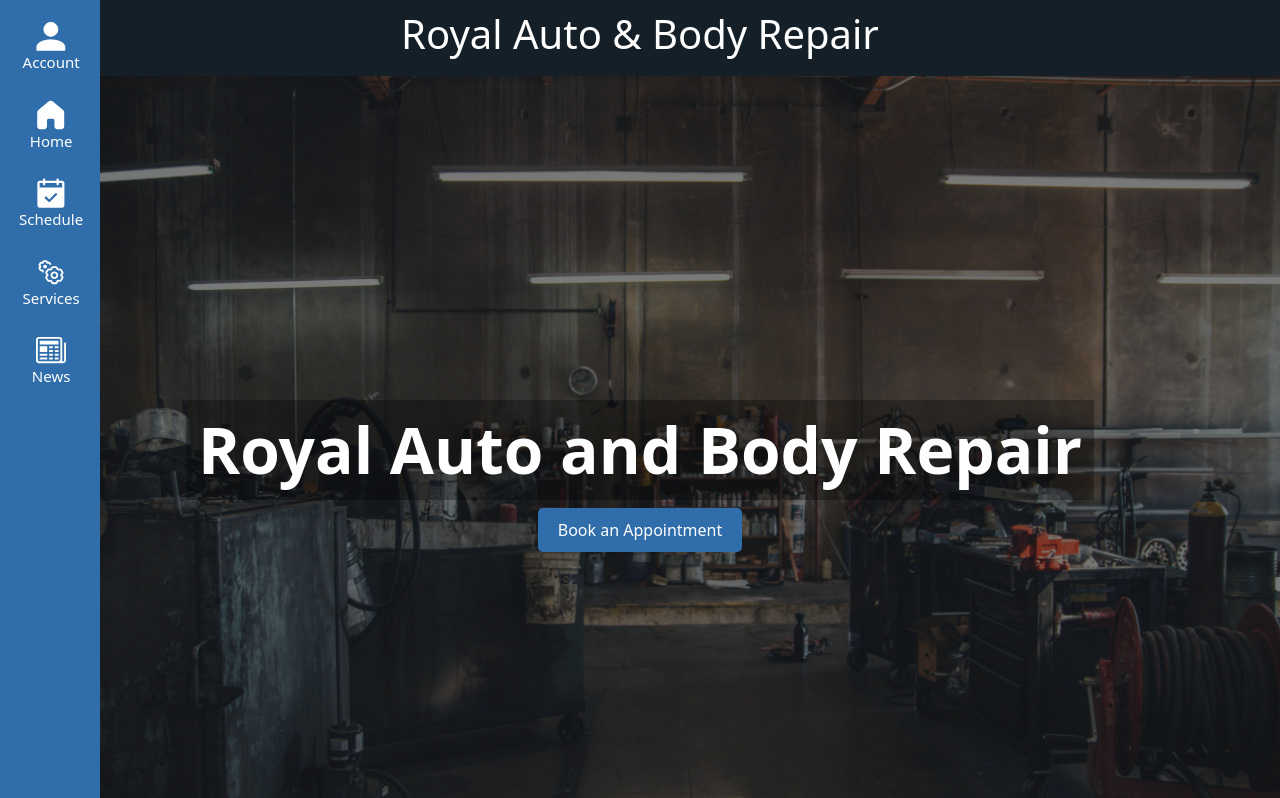
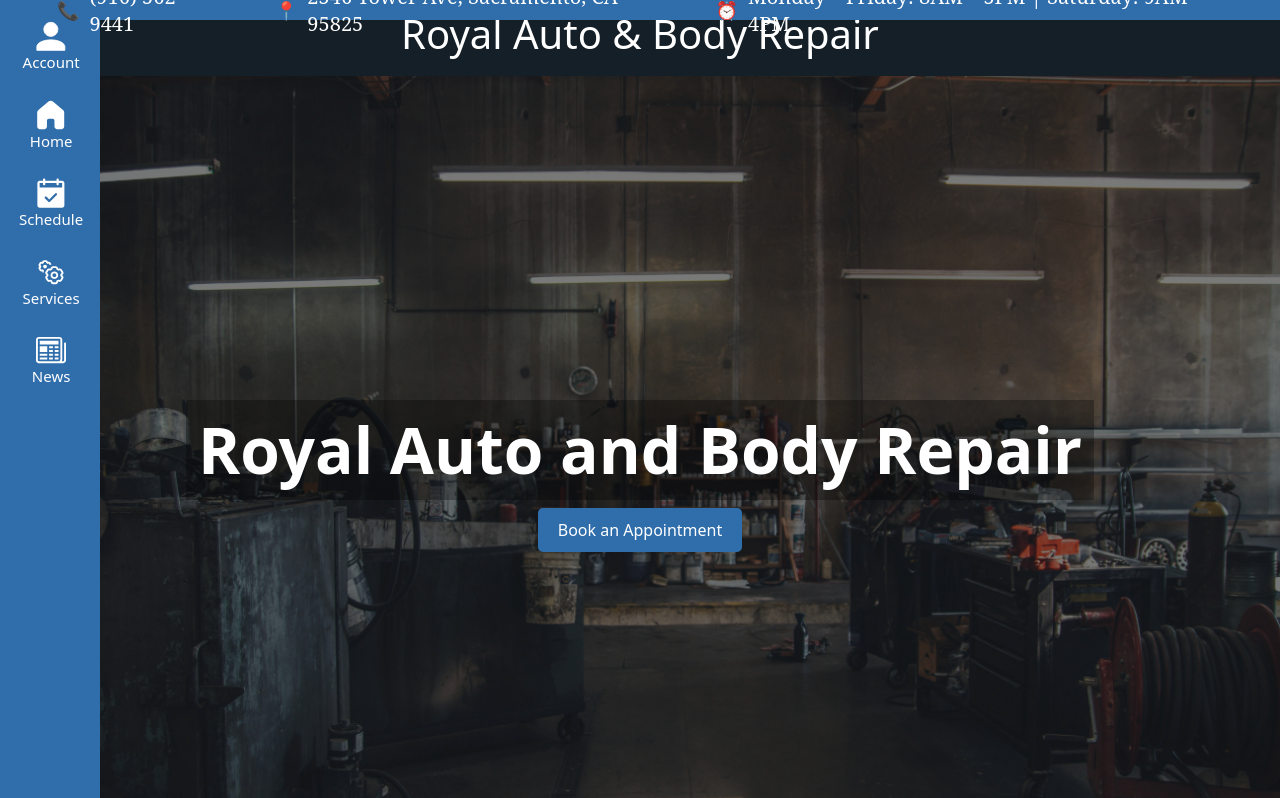
Before and after one commit to QuantumBits-CSUS-25-26/RoyalWebsite, a React (Create React App) app in the folder frontend/: page / in a window 1280 px wide. Shown: the top 798 px of the page. Built offline with nearby package versions, Linux system fonts and the light colour scheme; no server answers.

Commit message:
RW-65 added InfoBar component and CSS to match Figma top bar design

```diff
--- a/frontend/src/App.js
+++ b/frontend/src/App.js
@@ -7,10 +7,12 @@
 import News from './Pages/News';
 import Login from './Pages/Login';
 import AdminDashboard from './Pages/AdminDashboard';
-
+import InfoBar from './Components/InfoBar';
 
 function App() {
   return (
+    <>
+      <InfoBar /> {}
       <div className="App">
         <Routes>
           <Route path='/login' element={<Login />} />
@@ -22,6 +24,7 @@
           <Route path='/admin' element={<AdminDashboard />} />
         </Routes>
       </div>
+    </>
   );
 }
 
--- /dev/null
+++ b/frontend/src/Components/InfoBar.css
@@ -0,0 +1,76 @@
+/* Outer bar */
+.info-bar {
+  position: fixed;
+  top: 0;
+  left: 0;
+  width: 100%;
+  height: 20px;
+  background: #2f6dab;
+  display: flex;
+  justify-content: center;
+  align-items: center;
+  z-index: 1000;
+  font-family: "Noto Serif", serif;
+}
+
+/* Inner container matches Figma auto layout (row with gaps) */
+.info-section {
+  display: flex;
+  flex-direction: row;
+  align-items: center;
+  padding: 0 57px;
+  gap: 57px; /* matches Figma gap */
+  height: 20px;
+}
+
+/* Each item (phone / address / hours) */
+.info-item {
+  display: flex;
+  flex-direction: row;
+  align-items: center;
+  gap: 10px; /* icon-text spacing */
+  height: 20px;
+}
+
+/* Icons */
+.info-icon {
+  font-size: 18px; /* visually balanced with 20px text */
+  line-height: 1;
+}
+
+/* Text */
+.info-text {
+  font-weight: 400;
+  font-size: 20px;
+  line-height: 27px;
+  color: #ffffff;
+  display: flex;
+  align-items: center;
+}
+
+/* Optional: shrink layout gracefully on smaller screens */
+@media (max-width: 1024px) {
+  .info-section {
+    gap: 30px;
+    padding: 0 20px;
+  }
+  .info-text {
+    font-size: 16px;
+  }
+}
+
+@media (max-width: 768px) {
+  .info-section {
+    flex-wrap: wrap;
+    justify-content: center;
+    gap: 10px;
+    padding: 4px 10px;
+    height: auto;
+  }
+  .info-item {
+    height: auto;
+  }
+  .info-text {
+    font-size: 14px;
+  }
+}
--- /dev/null
+++ b/frontend/src/Components/InfoBar.jsx
@@ -0,0 +1,29 @@
+import React from "react";
+import "./InfoBar.css"; // we'll add this next
+
+function InfoBar() {
+  return (
+    <div className="info-bar">
+      <div className="info-section">
+        <div className="info-item">
+          <span className="info-icon">📞</span>
+          <span className="info-text">(916) 562-9441</span>
+        </div>
+
+        <div className="info-item">
+          <span className="info-icon">📍</span>
+          <span className="info-text">2546 Tower Ave, Sacramento, CA 95825</span>
+        </div>
+
+        <div className="info-item">
+          <span className="info-icon">⏰</span>
+          <span className="info-text">
+            Monday – Friday: 8AM – 5PM | Saturday: 9AM – 4PM
+          </span>
+        </div>
+      </div>
+    </div>
+  );
+}
+
+export default InfoBar;
```
Lines whose indentation alone changed are shown as unchanged.
